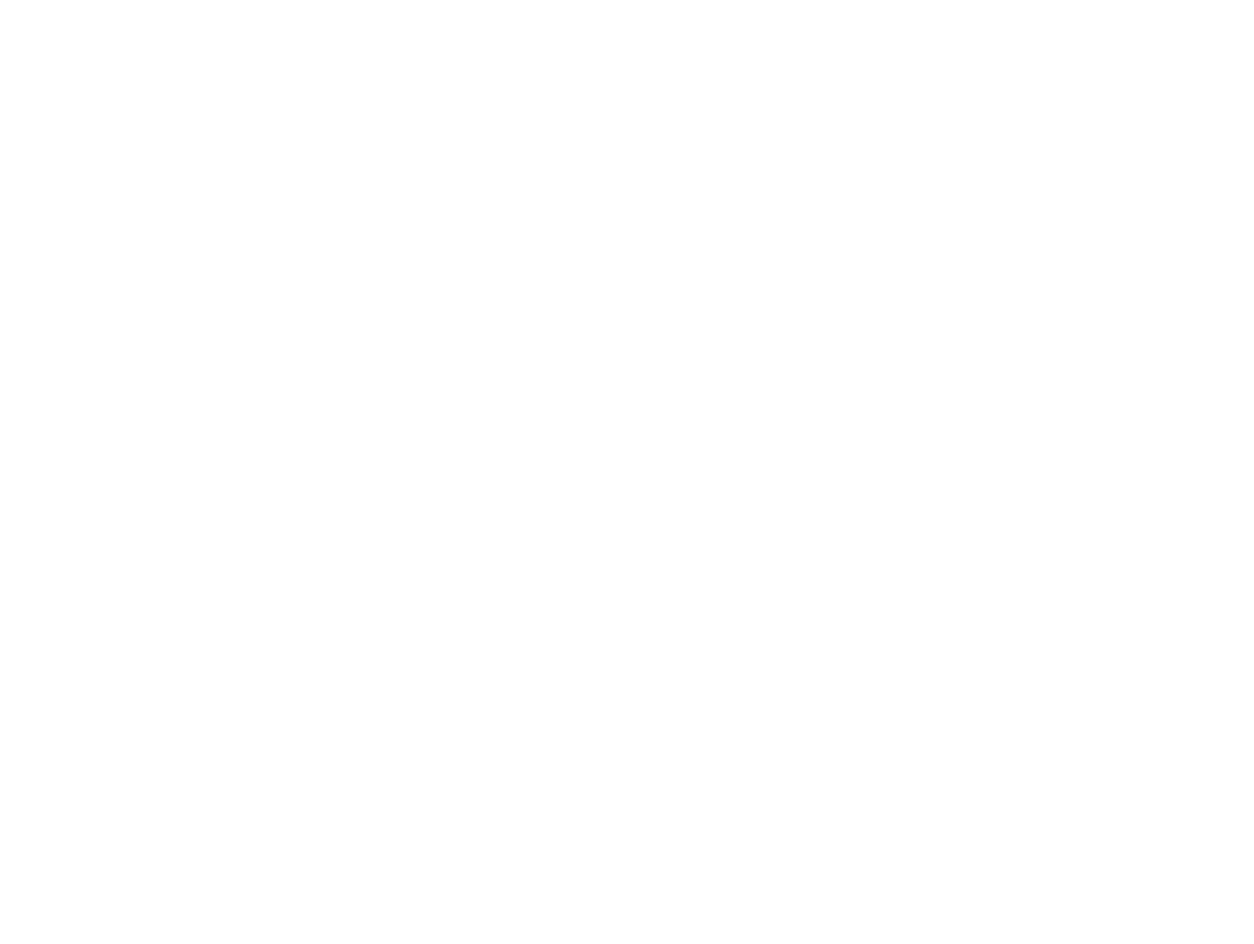
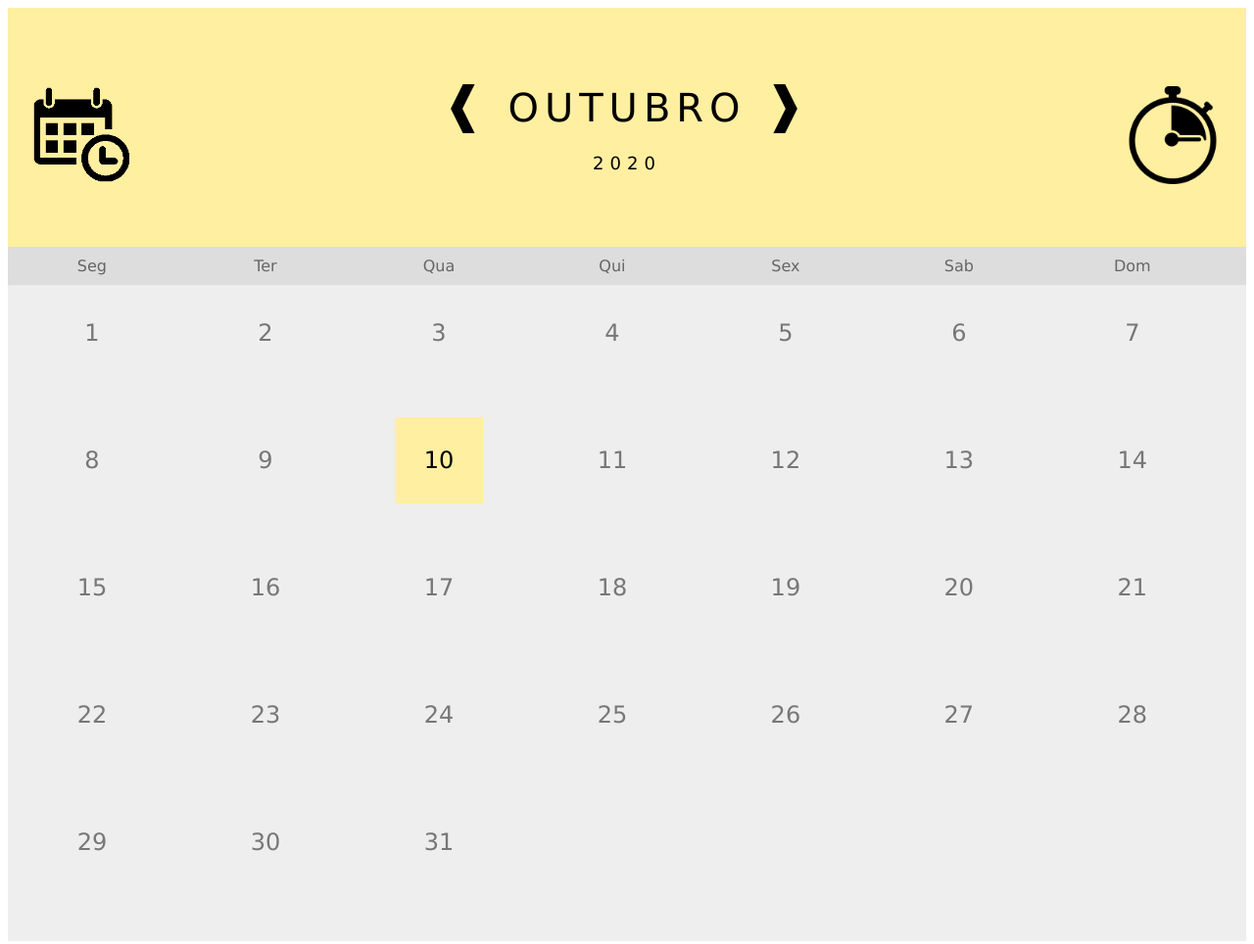
Before and after one commit to MuriloMamede/agenda, a plain HTML site: page home.html in a window 1280 px wide. Shown: the whole page at 98% size. Before the commit the page ends 800 px from the top, so only its background shows below. Drawn offline with Linux system fonts and the light colour scheme.

Commit message:
finalizacao da home

```diff
--- a/css/home.css
+++ b/css/home.css
@@ -5,8 +5,9 @@ body {font-family: Verdana, sans-serif;}
 .month {
   padding: 70px 25px;
   width: 100%;
-  background: #1abc9c;
+  background: #ffefa0;
   text-align: center;
+
 }
 
 .month ul {
@@ -15,10 +16,10 @@ body {font-family: Verdana, sans-serif;}
 }
 
 .month ul li {
-  color: white;
-  font-size: 20px;
+  color: black;
+  font-size: 40px;
   text-transform: uppercase;
-  letter-spacing: 3px;
+  letter-spacing: 6px;
 }
 
 .month .prev {
@@ -32,6 +33,7 @@ body {font-family: Verdana, sans-serif;}
 }
 
 .weekdays {
+
   margin: 0;
   padding: 10px 0;
   background-color: #ddd;
@@ -40,30 +42,34 @@ body {font-family: Verdana, sans-serif;}
 .weekdays li {
   display: inline-block;
   width: 13.6%;
+
   color: #666;
   text-align: center;
 }
 
 .days {
+
   padding: 10px 0;
   background: #eee;
   margin: 0;
 }
 
 .days li {
+  height: 100px;
   list-style-type: none;
   display: inline-block;
   width: 13.6%;
   text-align: center;
   margin-bottom: 5px;
-  font-size:12px;
+  margin-top: 25px;
+  font-size:24px;
   color: #777;
 }
 
 .days li .active {
-  padding: 5px;
-  background: #1abc9c;
-  color: white !important
+  padding: 30px;
+  background:#ffefa0;
+  color: black !important
 }
 
 /* Add media queries for smaller screens */
--- a/home.html
+++ b/home.html
@@ -1,9 +1,65 @@
 <html>
 <head>
-    <link rel="stylesheet" type="text/css" href="css/login.css">
+    <link rel="stylesheet" type="text/css" href="css/home.css">
 
 </head>
 <body>
+    <div class="month">
+        <ul>
+          <li class="prev"><img src="../agenda/icons/agenda-icon.png" alt="" width="100" height="100"></li>
+
+
+          <li class="next"><img src="../agenda/icons/cron.png" alt="" width="100" height="100"></li>
+          <li>
+            <span style="font-size:50px"> &#10096;</span> Outubro <span style="font-size:50px"> &#10097;</span> <br>
+            <span style="font-size:18px">2020</span>
+          </li>
+        </ul>
+      </div>
+
+      <ul class="weekdays">
+        <li>Seg</li>
+        <li>Ter</li>
+        <li>Qua</li>
+        <li>Qui</li>
+        <li>Sex</li>
+        <li>Sab</li>
+        <li>Dom</li>
+      </ul>
+
+      <ul class="days">
+        <li>1</li>
+        <li>2</li>
+        <li>3</li>
+        <li>4</li>
+        <li>5</li>
+        <li>6</li>
+        <li>7</li>
+        <li>8</li>
+        <li>9</li>
+        <li><span class="active">10</span></li>
+        <li>11</li>
+        <li>12</li>
+        <li>13</li>
+        <li>14</li>
+        <li>15</li>
+        <li>16</li>
+        <li>17</li>
+        <li>18</li>
+        <li>19</li>
+        <li>20</li>
+        <li>21</li>
+        <li>22</li>
+        <li>23</li>
+        <li>24</li>
+        <li>25</li>
+        <li>26</li>
+        <li>27</li>
+        <li>28</li>
+        <li>29</li>
+        <li>30</li>
+        <li>31</li>
+      </ul>
 
 </body>
 </html>
```
Also changed, not shown: icons/agenda-icon.png (added), icons/cron.png (added).
